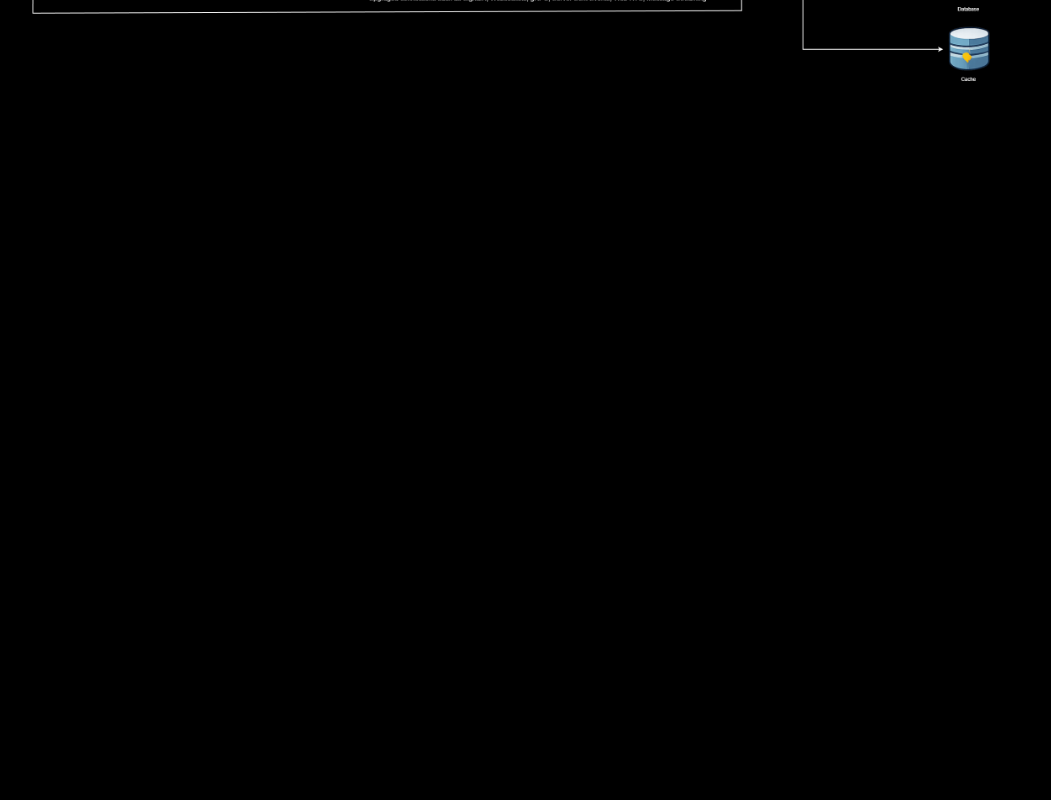
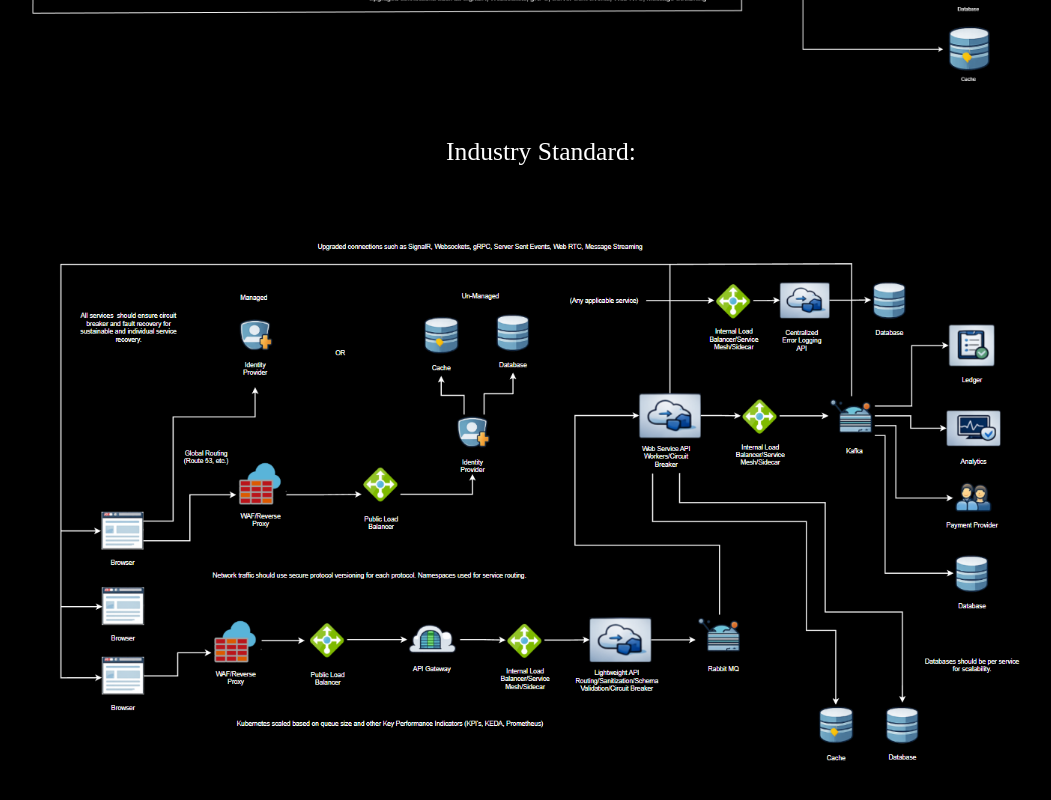
Before and after one commit to randy-krouth-vm/Portfolio, a React (Vite) app: page /designs in a window 1280 px wide. Shown: the part 1944-2744 px from the top of the page, without its empty margins (99-1150 px from the left). Before the commit the page ends 2081 px from the top, so only its background shows below. Built offline with nearby package versions, Linux system fonts and the light colour scheme.

Commit message:
Added industry standard design.

```diff
--- a/src/Designs/Designs.jsx
+++ b/src/Designs/Designs.jsx
@@ -11,7 +11,9 @@ function Designs() {
             <p>Event Driven Streaming:</p>
             <img src="Architectural_Design_2.png"/>
             <p>Generic Web Architecture:</p>
-            <img src="Architectural_Design_1.png"/>
+            <img src="Architectural_Design_1.png" />
+            <p>Industry Standard:</p>
+            <img src="Industry_Standard_Design.png" />
         </div>
     </>
   );
```
Also changed, not shown: public/Industry_Standard_Design.png (added).
